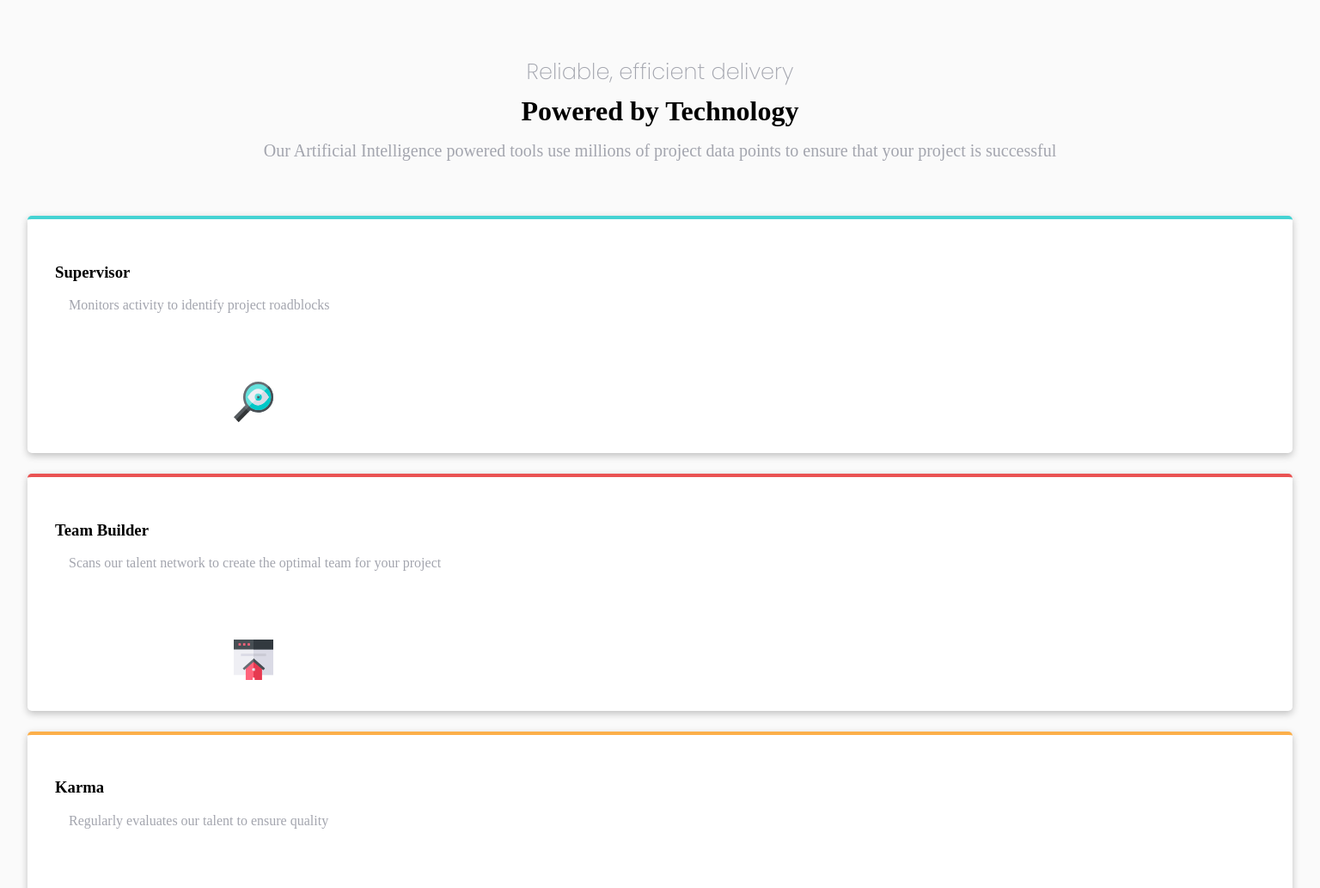
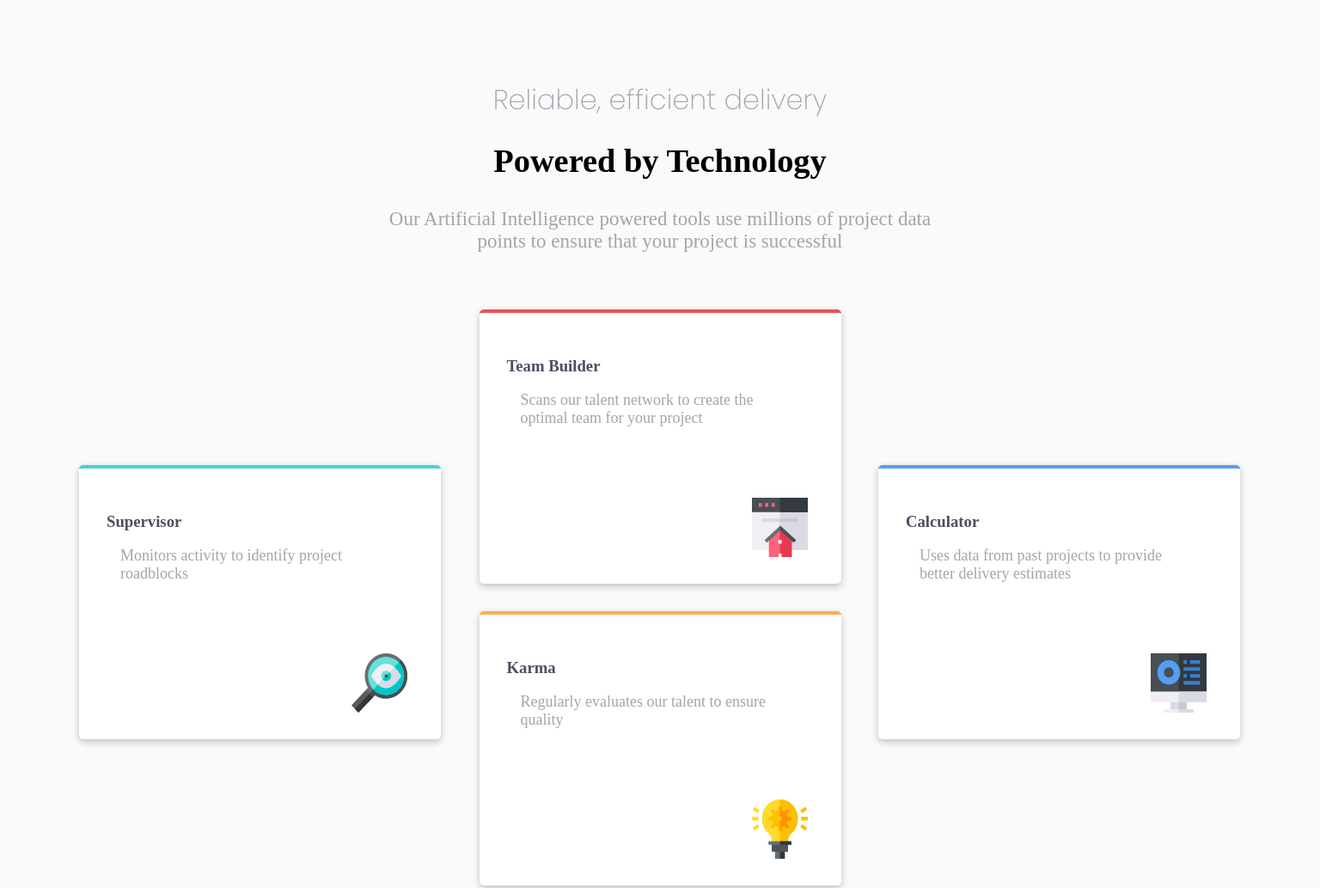
Before and after one commit to DanieleMorello/four-card-feature-section-master, a plain HTML site: page index.html in a window 1536 px wide. Shown: the top 1033 px of the page at 86% size. Drawn offline with Linux system fonts and the light colour scheme.

Commit message:
Complete layout of desktop

```diff
--- a/scss/style.scss
+++ b/scss/style.scss
@@ -6,6 +6,8 @@ $very-dark-blue: hsl(234, 12%, 34%);
 $grayish-blue: hsl(229, 6%, 66%);
 $very-light-gray: hsl(0, 0%, 98%);
 /* COLORI */
+
+$font: 15px;
 
 .poppins-extralight {
   font-family: "Poppins", sans-serif;
@@ -86,3 +88,62 @@ body {
   }
 }
 // LAYOUT MOBILE
+
+@media only screen and (min-width: 1440px) {
+  body {
+    main {
+      .container {
+        width: 670px;
+        position: relative;
+        margin: auto;
+        h1 {
+          font-size: xx-large;
+          margin-top: 92px;
+          margin-bottom: 25px;
+        }
+        h2 {
+          font-size: 2.4rem;
+          font-weight: 600;
+          margin-bottom: 33px;
+        }
+        p {
+          font-size: 23px;
+          margin-bottom: 66px;
+        }
+        .card {
+          width: 357px;
+          height: 251px;
+          h3 {
+            color: $very-dark-blue;
+          }
+          p {
+            font-size: 18px;
+          }
+          img {
+            width: 65px;
+            height: 69px;
+            margin-left: 285px;
+            margin-bottom: 30px;
+          }
+        }
+        #supervisor {
+          position: absolute;
+          top: 425px;
+          left: -365px;
+        }
+        #team-builder {
+          margin: auto;
+        }
+        #karma {
+          margin: 2rem auto;
+        }
+        #calculator {
+          position: absolute;
+          top: 425px;
+          left: 565px;
+        }
+      }
+    }
+  }
+}
+/* DESKTOP */
```
Also changed, not shown: scss/style.css, 1 other file.
